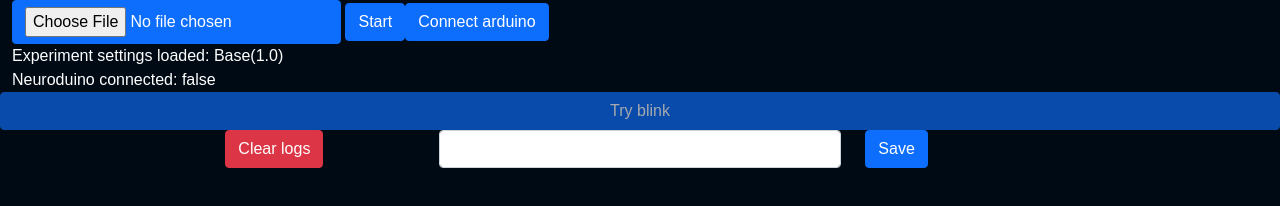
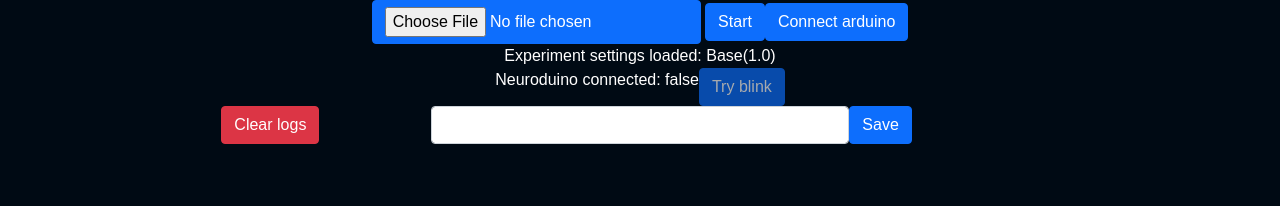
Before and after one commit to hejtmy/fgu-optic-flow-js, a website built with webpack: page index-webpack.html in a window 1280 px wide. Built offline with nearby package versions, Linux system fonts and the light colour scheme.

Commit message:
Adds flexrow for the new bootstrap in the webpack build

```diff
--- a/index-webpack.html
+++ b/index-webpack.html
@@ -4,22 +4,21 @@
     <body>
         <div id="setup">
             <div class="container-fluid">
-                <div class="row justify-content-md-center">
+                <div class="flex-row d-flex justify-content-center">
                     <div clas="col-4">
                         <input type="file" id="file-selector" accept=".json" class="btn btn-primary">
                         <button type="button" id="btn-start-experiment" class="btn btn-primary">Start</a>
                         <button type="button" id="arduino-connect-btn" class="btn btn-primary">Connect arduino</a>
                     </div>
                 </div>
-
-                <div class="row justify-content-md-center">
+                <div class="flex-row d-flex justify-content-md-center">
                     <div clas="col-4" id="setup-info"></div>
                 </div>
-                <div class="row justify-content-md-center">
+                <div class="flex-row d-flex justify-content-md-center">
                     <div clas="col-4" id="neuroduino-status-info">Neuroduino connected: false</div>
                     <button type="button" id="btn-neuroduino-blink" class="btn btn-primary" disabled>Try blink</button>
                 </div>
-                <div class="row justify-content-md-center">
+                <div class="flex-row d-flex justify-content-md-center">
                     <div class="col-2">
                         <button type="button" id="btn-clear-logs" class="btn btn-danger">Clear logs</button>
                     </div>
@@ -31,7 +30,7 @@
                         <button type="button" id="btn-save-log" class="btn btn-primary">Save</button>
                     </div>
                 </div>
-                <div class="row justify-content-md-center">
+                <div class="flex-row d-flex justify-content-md-center">
                     <div class="col-4">
                         <p id="p-log-content"></p>
                     </div>
```
